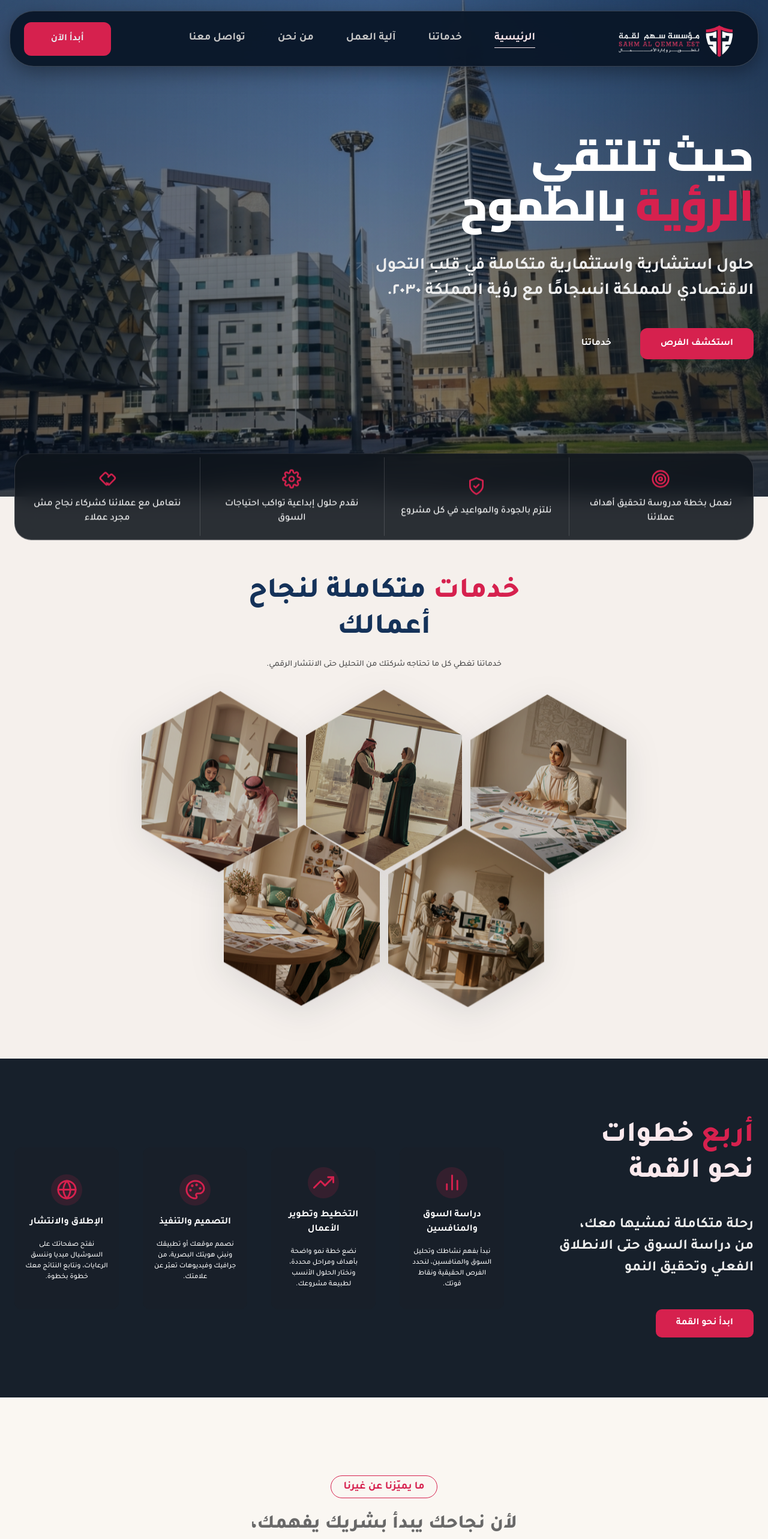
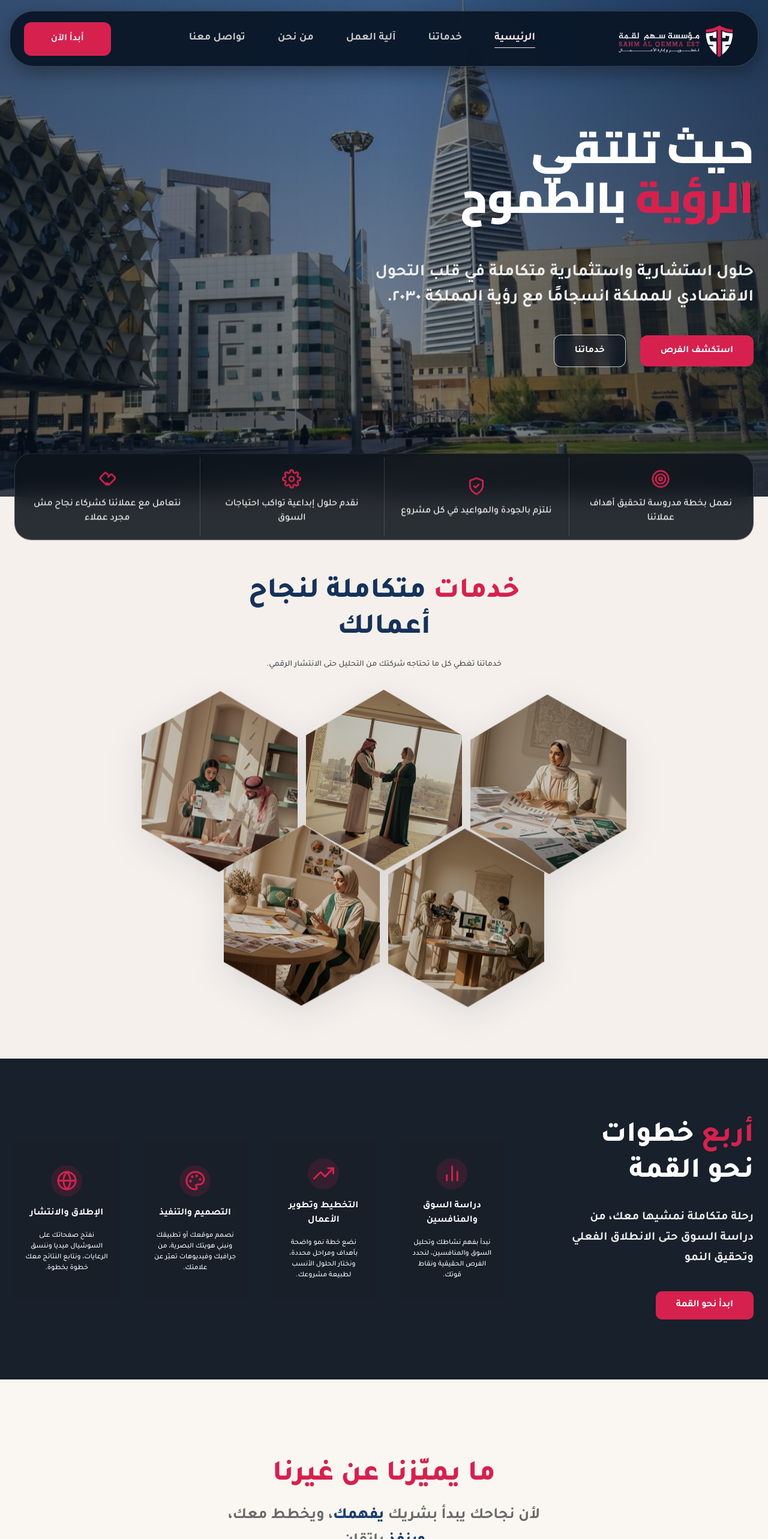
Before and after one commit to ezzdhar/sahm-alqema, a Vue app: page / in a window 1280 px wide. Shown: the part 32-2598 px from the top of the page at 60% size. Built offline with nearby package versions, Linux system fonts and the light colour scheme; the HTML template or start-up script is replaced by a standard one.

Commit message:
refactor: update home page UI components and improve header scroll responsiveness

```diff
--- a/src/components/layout/AppHeader.vue
+++ b/src/components/layout/AppHeader.vue
@@ -17,7 +17,7 @@ const navLinks = [
 ];
 
 const handleScroll = () => {
-  isScrolled.value = window.scrollY > 20;
+  isScrolled.value = window.scrollY > 10;
 };
 
 const closeMobileMenu = () => {
@@ -593,12 +593,17 @@ onUnmounted(() => {
   }
 
   .app-header--scrolled {
-    padding: 8px 0 0;
+    padding: 0;
   }
 
   .app-header .container {
     padding-left: 16px;
     padding-right: 16px;
+  }
+
+  .app-header--scrolled .container {
+    padding-left: 12px;
+    padding-right: 12px;
   }
 
   .app-header__bar {
@@ -607,11 +612,14 @@ onUnmounted(() => {
   }
 
   .app-header--scrolled .app-header__bar {
-    padding: 5px 12px 5px 12px;
+    padding: 8px 14px;
+    border-radius: 0 0 20px 20px;
+    border-top: none;
   }
 
   .app-header__logo-img {
     height: 36px;
+    width: auto;
   }
 
   .app-header__cta-btn {
--- a/src/views/HomeView.vue
+++ b/src/views/HomeView.vue
@@ -315,7 +315,8 @@ const serviceHexagonsBottom = [
         <!-- Right Column: Info & Action -->
         <div class="steps-section__intro">
           <h2 class="steps-section__title">
-            <span class="highlight-red">أربع</span> خطوات نحو القمة
+            <span class="steps-title-line"><span class="highlight-red">أربع</span> خطوات</span>
+            <span class="steps-title-line">نحو القمة</span>
           </h2>
           <p class="steps-section__desc">
             رحلة متكاملة نمشيها معك، من دراسة السوق حتى الانطلاق الفعلي وتحقيق النمو
@@ -370,9 +371,9 @@ const serviceHexagonsBottom = [
     <section class="differentiators-section">
       <div class="container differentiators-section__container">
         <div class="differentiators-section__header">
-          <h2 class="differentiators-section__badge">ما يميّزنا عن غيرنا</h2>
+          <h2 class="differentiators-section__main-title">ما يميّزنا عن غيرنا</h2>
           <p class="differentiators-section__title">
-            لأن نجاحك يبدأ بشريك يفهمك، ويخطط معك، وينفذ بإتقان
+            لأن نجاحك يبدأ بشريك <span class="highlight-navy">يفهمك</span>، ويخطط معك، <span class="highlight-navy">وينفذ</span> بإتقان
           </p>
         </div>
 
@@ -481,8 +482,8 @@ const serviceHexagonsBottom = [
 @media (max-width: 768px) {
   .hero-section {
     min-height: auto;
-    padding-top: 130px;
-    padding-bottom: 0;
+    padding-top: 110px;
+    padding-bottom: 40px;
   }
 }
 
@@ -540,7 +541,7 @@ const serviceHexagonsBottom = [
   font-size: 72px;
   font-weight: 900;
   line-height: 82.8px;
-  margin-bottom: 0;
+  margin-bottom: 24px;
   letter-spacing: -0.5px;
   text-align: right;
   display: flex;
@@ -548,9 +549,14 @@ const serviceHexagonsBottom = [
 }
 
 @media (max-width: 768px) {
+  .hero-section__content {
+    gap: 24px;
+  }
+
   .hero-section__title {
     font-size: 44px;
     line-height: 52px;
+    margin-bottom: 18px;
   }
 }
 
@@ -605,20 +611,26 @@ const serviceHexagonsBottom = [
 }
 
 .hero-btn--outline {
-  width: auto;
-  height: auto;
   display: inline-flex;
   align-items: center;
   justify-content: center;
-  border: none !important;
-  border-radius: 0 !important;
-  background: transparent !important;
+  padding: 14px 34px !important;
+  border: 1.5px solid rgba(255, 255, 255, 0.75) !important;
+  border-radius: 12px !important;
+  background: rgba(9, 22, 39, 0.45) !important;
+  backdrop-filter: blur(10px);
+  -webkit-backdrop-filter: blur(10px);
   color: #FFFFFF !important;
-  padding: 14px 24px !important;
+  font-weight: 700;
+  font-size: 16px;
+  line-height: 24px;
+  transition: all var(--transition-normal);
 }
 
 .hero-btn--outline:hover {
-  opacity: 0.85;
+  background: rgba(255, 255, 255, 0.2) !important;
+  border-color: #FFFFFF !important;
+  transform: translateY(-2px);
 }
 
 /* Floating Feature Bar on the boundary between Hero and Services */
@@ -628,7 +640,12 @@ const serviceHexagonsBottom = [
   width: 100%;
   margin-top: auto;
   margin-bottom: 0;
-  transform: translateY(50%);
+}
+
+@media (min-width: 1024px) {
+  .hero-features {
+    transform: translateY(50%);
+  }
 }
 
 .hero-features__bar {
@@ -723,7 +740,7 @@ const serviceHexagonsBottom = [
 
 @media (max-width: 768px) {
   .services-overview {
-    padding-top: 180px;
+    padding-top: 60px;
     padding-bottom: 60px;
   }
 }
@@ -846,10 +863,10 @@ const serviceHexagonsBottom = [
 
 .services-hex-card:hover .services-hex-card__img,
 .services-hex-card:focus-visible .services-hex-card__img {
-  filter: brightness(0.6) contrast(1.08);
+  filter: brightness(0.85) contrast(1.02);
 }
 
-/* Dark Overlay Mask Matching Attached Figma Design */
+/* Overlay Mask Matching Figma Design */
 .services-hex-card__overlay {
   position: absolute;
   inset: 0;
@@ -860,8 +877,7 @@ const serviceHexagonsBottom = [
   padding: 20px;
   text-align: center;
   clip-path: polygon(50% 0%, 100% 25%, 100% 75%, 50% 100%, 0% 75%, 0% 25%);
-  background: linear-gradient(180deg, rgba(16, 32, 56, 0.76) 0%, rgba(10, 22, 40, 0.88) 100%);
-  backdrop-filter: blur(2px);
+  background: linear-gradient(180deg, rgba(16, 32, 56, 0.4) 0%, rgba(10, 22, 40, 0.65) 100%);
   opacity: 0;
   pointer-events: none;
   transition: opacity 0.35s cubic-bezier(0.4, 0, 0.2, 1);
@@ -958,26 +974,37 @@ const serviceHexagonsBottom = [
 .steps-section__intro {
   display: flex;
   flex-direction: column;
-  gap: 40px;
+  gap: 28px;
   text-align: right;
+  align-items: flex-start;
 }
 
 .steps-section__title {
   font-size: 48px;
   font-weight: 800;
   line-height: 60px;
-  color: #FBE9ED;
+  color: #FFFFFF;
+  margin: 0;
+  text-align: right;
+}
+
+.steps-title-line {
+  display: block;
 }
 
 .steps-section__desc {
-  font-size: 24px;
+  font-size: 20px;
   font-weight: 700;
   color: #EBEBEB;
-  line-height: 36px;
+  line-height: 34px;
+  text-align: right;
+  max-width: 380px;
+  margin: 0;
 }
 
 .steps-section__action {
   margin-top: 10px;
+  text-align: right;
 }
 
 .steps-btn {
@@ -990,6 +1017,51 @@ const serviceHexagonsBottom = [
   font-size: 16px;
   color: #FFFFFF !important;
   cursor: pointer;
+  display: inline-block;
+  transition: all var(--transition-normal);
+}
+
+.steps-btn:hover {
+  background-color: var(--color-primary-hover) !important;
+  transform: translateY(-2px);
+}
+
+@media (max-width: 768px) {
+  .steps-section {
+    padding: 60px 0;
+  }
+
+  .steps-section__container {
+    gap: 40px;
+  }
+
+  .steps-section__intro {
+    align-items: flex-start;
+    text-align: right;
+    gap: 20px;
+  }
+
+  .steps-section__title {
+    font-size: 38px;
+    line-height: 48px;
+    text-align: right;
+  }
+
+  .steps-section__desc {
+    font-size: 17px;
+    line-height: 28px;
+    text-align: right;
+    max-width: 100%;
+  }
+
+  .steps-section__action {
+    text-align: right;
+    width: 100%;
+  }
+
+  .steps-btn {
+    width: auto;
+  }
 }
 
 .steps-section__cards {
@@ -1075,27 +1147,34 @@ const serviceHexagonsBottom = [
 
 .differentiators-section__header {
   text-align: center;
-  max-width: 464px;
+  max-width: 580px;
   margin: 0 auto 50px;
+  display: flex;
+  flex-direction: column;
+  gap: 16px;
 }
 
-.differentiators-section__badge {
-  display: inline-block;
-  font-size: 18px;
-  font-weight: 700;
-  line-height: 24px;
+.differentiators-section__main-title {
+  font-size: 48px;
+  font-weight: 800;
+  line-height: 60px;
   color: var(--color-primary);
-  border: 1.5px solid var(--color-primary);
-  border-radius: 9999px;
-  padding: 6px 20px;
-  margin-bottom: 20px;
+  margin: 0;
+  border: none;
+  padding: 0;
 }
 
 .differentiators-section__title {
-  font-size: 32px;
+  font-size: 26px;
+  font-weight: 700;
+  color: #696969;
+  line-height: 42px;
+  margin: 0;
+}
+
+.differentiators-section__title .highlight-navy {
+  color: #1A3E6F;
   font-weight: 800;
-  color: #696969;
-  line-height: 48px;
 }
 
 .differentiators-section__list {
@@ -1124,11 +1203,43 @@ const serviceHexagonsBottom = [
 }
 
 @media (max-width: 768px) {
+  .differentiators-section__header {
+    margin-bottom: 36px;
+    gap: 12px;
+  }
+
+  .differentiators-section__main-title {
+    font-size: 32px;
+    line-height: 42px;
+  }
+
+  .differentiators-section__title {
+    font-size: 20px;
+    line-height: 32px;
+  }
+
   .diff-row,
   .diff-row--reverse {
     flex-direction: column;
     text-align: center;
     gap: 30px;
+    padding: 40px 0;
+  }
+
+  .diff-row__media {
+    width: 100%;
+    max-width: 280px;
+    height: auto;
+  }
+
+  .diff-row__content {
+    width: 100%;
+    max-width: 100%;
+  }
+
+  .differentiators-section {
+    min-height: auto;
+    padding: 70px 0;
   }
 }
 
@@ -1262,7 +1373,7 @@ const serviceHexagonsBottom = [
 .home-contact-section__hero-overlay {
   position: absolute;
   inset: 0;
-  background: rgba(9, 22, 39, 0.62);
+  background: rgba(9, 22, 39, 0.28);
 }
 
 .home-contact-section__hero-content {
@@ -1283,14 +1394,16 @@ const serviceHexagonsBottom = [
   line-height: 108px;
   color: var(--color-primary);
   margin-bottom: 0;
+  text-shadow: 0 4px 16px rgba(0, 0, 0, 0.35);
 }
 
 .home-contact-section__subtitle {
   font-size: 22px;
   font-weight: 800;
   line-height: 33px;
-  color: #FBE9ED;
+  color: #FFFFFF;
   margin: 0;
+  text-shadow: 0 2px 10px rgba(0, 0, 0, 0.45);
 }
 
 /* 3 Contact Columns directly below banner */
```
